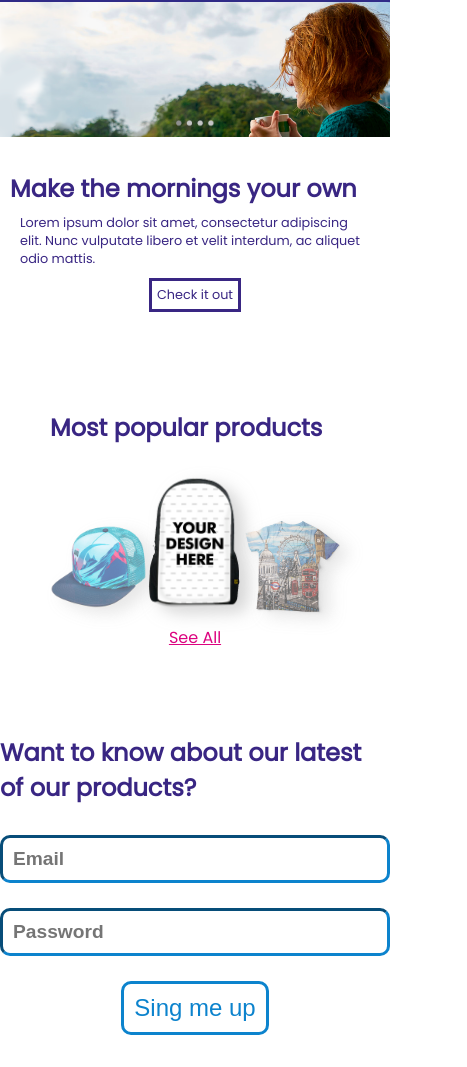
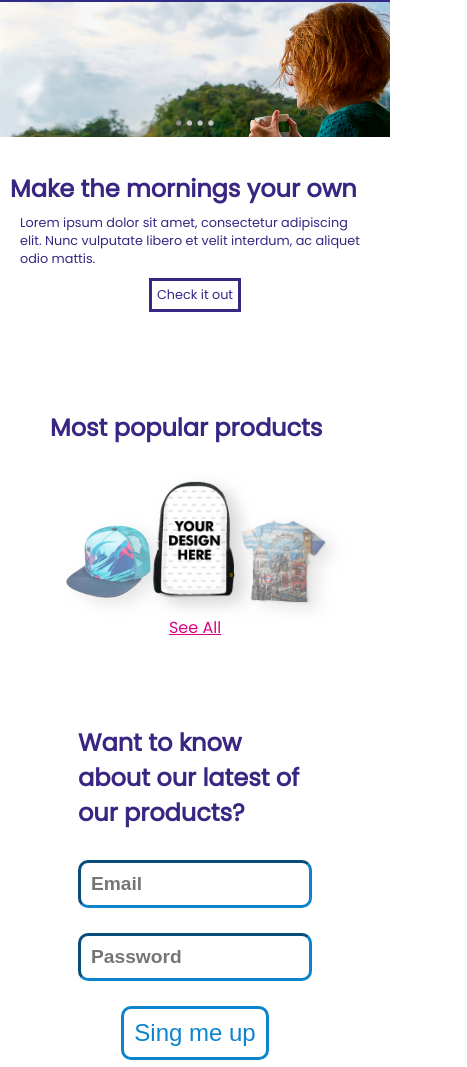
Before and after one commit to salo1802/London-Sublime, a plain HTML site: page index.html in a window 390 px wide. Shown: the part 33-1100 px from the top of the page, 467 px wide, since content can reach past the window. Drawn offline with Linux system fonts and the light colour scheme.

Commit message:
Added media query for newsletter and complains

```diff
--- a/mediaquery.css
+++ b/mediaquery.css
@@ -62,7 +62,7 @@ line-height: 30px;
     justify-content: center;
 }
 .media__container{
-    width: 300px;
+    width: 30%;
     padding: 0;
     display: flex;
     justify-content: center;
@@ -93,6 +93,14 @@ line-height: 30px;
     font-size: 1em;
   }
 
+
+.newsletter{
+width: 60%;
+}
+
+.complains{
+    width: 60%;
+}
 
 
 
```
